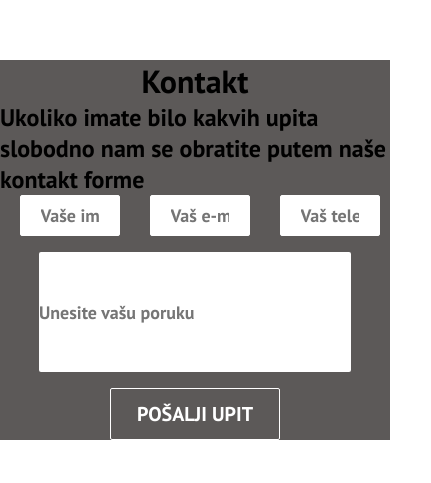
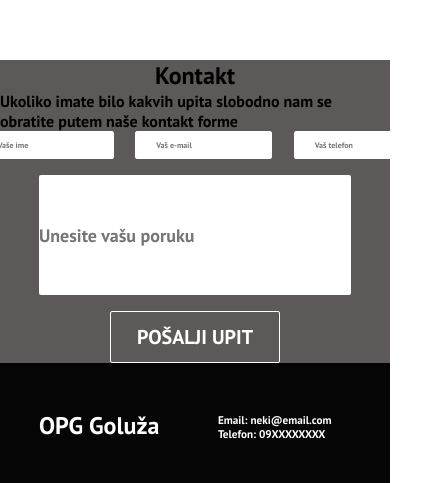
Before and after one commit to MarinB747/opg-website, a React (Create React App) app: page /usluge in a window 390 px wide. Shown: the part 864-1347 px from the top of the page, 431 px wide, since content can reach past the window. Before the commit the page ends 1304 px from the top, so only its background shows below. Built offline with nearby package versions, Linux system fonts and the light colour scheme.

Commit message:
radi kontakt

```diff
--- a/src/App.js
+++ b/src/App.js
@@ -1,4 +1,4 @@
-import React from "react";
+import React, { Component } from "react";
 import './App.css';
 import {BrowserRouter as Router, Switch, Route} from "react-router-dom";
 import Navbar from "./components/Navbar.js";
@@ -17,7 +17,7 @@ function App() {
       <Route path="/o_nama" exact component={O_nama} />
       <Route path="/usluge" exact component={Usluge} />
       </Switch>
-      <Footer />
+      <Footer id="dno"/>
       </Router>
     </div>
   );
--- a/src/Footer.css
+++ b/src/Footer.css
@@ -59,22 +59,76 @@ font-size: 2rem;
   display: flex;
 
 }
+.footer-info{
+  background-color: #050505;
+  box-sizing: content-box;
+  height: 120px;
+  width: 100%;
+}
 
+.footer-info-logo{
+  position: absolute;
+  bottom:8%;
+  left: 10%;
+  display: flex;
+  font-size: 2rem;
+}
+.footer-info-area{
+  position: absolute;
+  bottom: 7%;
+  right: 25%;
+}
+.footer-info-cont{
+  font-size: 1.5rem;
+}
 @media only screen and (max-width: 910px){
   .footer-input{
     justify-content: center;
     padding: 8px 20px;
     border-radius: 2px;
-    margin-right: 10px;
+    margin-right: 2px;
     margin-left: 5%;
     outline: none;
     border: none;
-    font-size: 18px;
+    font-size: 0.5rem;
     margin-bottom: 16px;
     border: 1px solid #fff;
+    display: flex;
+    flex-direction: column;
+  }
+  .input-area{
     align-self: center;
     display: flex;
     flex-direction: column;
-    width: 80%;
+  }
+  .footer-subscription-heading{
+    font-size: 1.5rem;
+  }
+  .footer-subscription-text{
+    font-size: 1rem;
+  }
+  .footer-info-logo{
+    position: absolute;
+    bottom:10%;
+    left: 10%;
+    display: flex;
+    font-size: 1.5rem;
+  }
+  .footer-info-area{
+    position: absolute;
+    bottom: 10%;
+    right: 15%;
+  }
+  .footer-info-cont{
+    font-size: 0.7rem;
   }
 }
+@media only screen and (max-width: 400px){
+  .footer-input{
+    justify-content: center;
+    font-size: 0.5rem;
+    border: 1px solid #fff;
+    display: flex;
+    flex-direction: column;
+  }
+}
--- a/src/Footer.js
+++ b/src/Footer.js
@@ -1,9 +1,13 @@
-import React from 'react'
+import React, {useState} from 'react'
 import { Button } from "./components/button"
 import "./Footer.css"
 import "./components/button";
+import { Link } from "react-router-dom";
+import Navbar from "./components/Navbar"
+import {render} from "react-dom"
 
 function Footer() {
+
   return (
     <div className="footer-container">
       <section className="footer-subscription">
@@ -33,6 +37,14 @@ function Footer() {
         </div>
         </div>
       </section>
+      <section className="footer-info">
+        <div >
+         <h3 className="footer-info-logo" style={{color: "white"}}>OPG Goluža</h3>
+         <div className="footer-info-area"><h5 className="footer-info-cont" style={{color: "white"}}>Email: neki@email.com</h5>
+         <h5 className="footer-info-cont" style={{color: "white"}}>Telefon: 09XXXXXXXX</h5>
+         </div>
+        </div>
+      </section>
     </div>
   )
 }
--- a/src/components/Navbar.js
+++ b/src/components/Navbar.js
@@ -3,8 +3,11 @@ import { Link } from "react-router-dom";
 import "./Navbar.css";
 import { Button } from "./button.js";
 import {render} from "react-dom"
-
+import {scrollTo} from "scroll-js"
+import {Link as scroll} from "react-scroll"
 function Navbar() {
+    const Scroll = require('react-scroll');
+    const scroll = Scroll.animateScroll;
     const [click, setClick] = useState(false);
     const handleClick = () => setClick(!click);
     const closeMobileMenu = () => setClick(false);
@@ -22,7 +25,7 @@ function Navbar() {
         <>
         <nav className="navbar">
             <div className="navbar-container">
-                <Link to ="/" className="navbar-logo" onClick={closeMobileMenu}>
+                <Link to ="/" className="navbar-logo" onClick={closeMobileMenu} onClick={scroll.scrollToTop}>
                     OPG Goluža
                 </Link>
                 <div className="menu-icon" onClick={handleClick}>
@@ -30,23 +33,24 @@ function Navbar() {
                 </div>
                 <ul className={click ? "nav-menu active" : "nav-menu"}>
                     <li className="nav-item">
-                        <Link to ="/" className="nav-links" onClick={closeMobileMenu}>
+                        <Link to ="/" className="nav-links" onClick={closeMobileMenu} onClick={scroll.scrollToTop}>
                             Početna
                          </Link>
                     </li>
                     <li className="nav-item">
-                        <Link to ="/usluge" className="nav-links" onClick={closeMobileMenu}>
+                        <Link to ="/usluge" className="nav-links" onClick={closeMobileMenu} onClick={scroll.scrollToTop}>
                             Usluge
                          </Link>
                     </li>
                     <li className="nav-item">
-                        <Link to ="/o_nama" className="nav-links" onClick={closeMobileMenu}>
+                        <Link to ="/o_nama" className="nav-links" onClick={closeMobileMenu} onClick={scroll.scrollToTop}>
                             O nama
                          </Link>
 
                     </li>
                     <li className="nav-item">
-                        <Link to ="/kontakt" className="nav-links" onClick={closeMobileMenu}>
+                        <Link
+                             className="nav-links" onClick={closeMobileMenu} onClick={scroll.scrollToBottom}>
                             Kontakt
                          </Link>
                     </li>
```
Also changed, not shown: package.json (+11 -0 lines), 2 other files (tests, documents, lock files or other folders).
